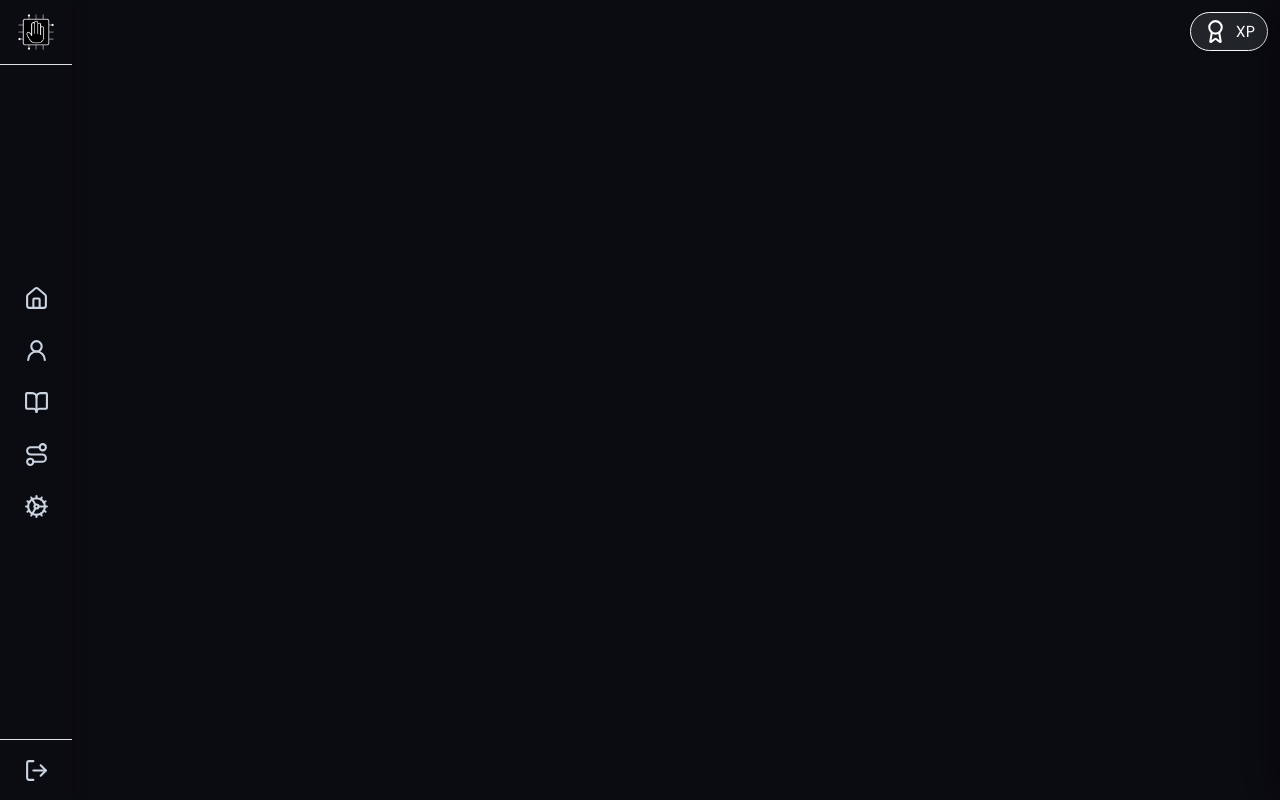
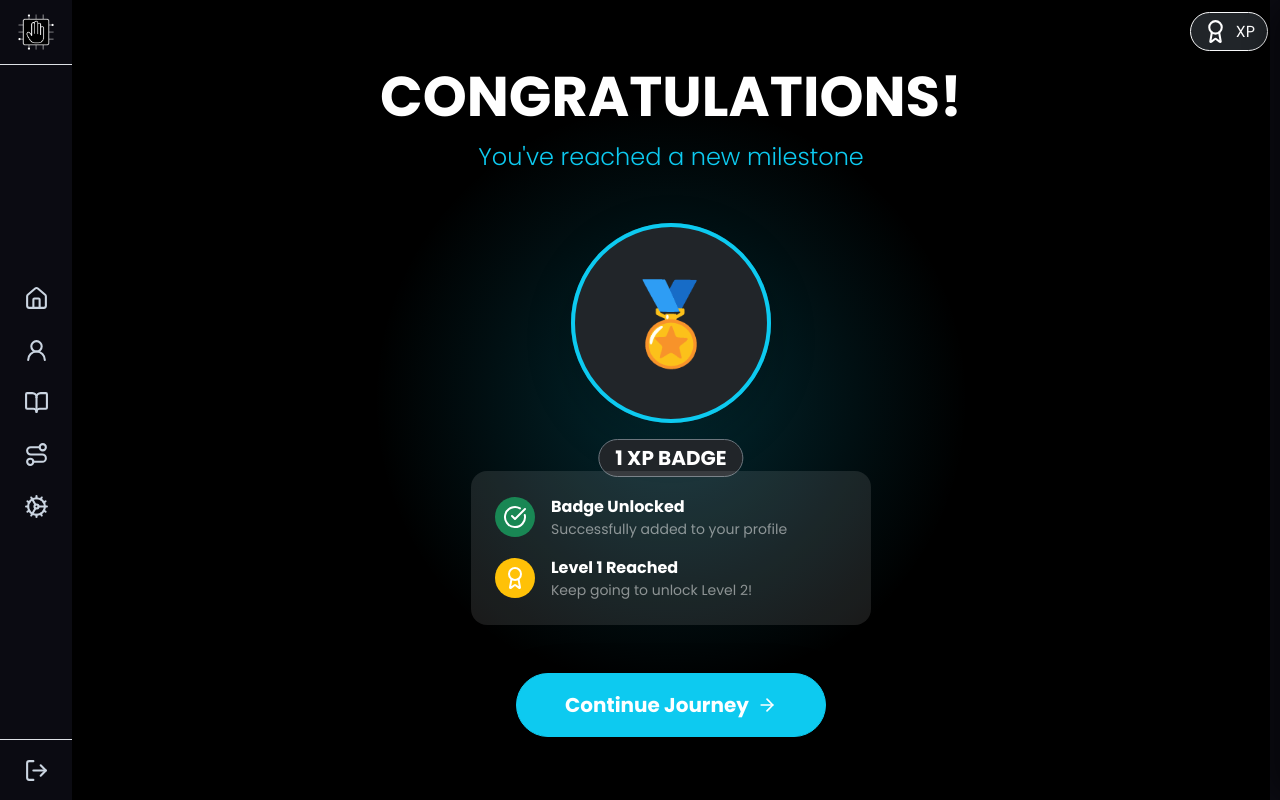
Before and after one commit to SandalCodez/OpenHand, a React (Vite) app in the folder frontend/: page /dashboard/claim-badge/1 in a window 1280 px wide. Built offline with nearby package versions, Linux system fonts and the light colour scheme.

Commit message:
added achivements

```diff
--- a/frontend/src/App.tsx
+++ b/frontend/src/App.tsx
@@ -19,6 +19,7 @@ import UniqueClassPage from "./app/pages/dashboard/UniqueClassPage";
 import AllClassesPage from "./app/pages/dashboard/AllClassesPage";
 import AvatarSelectionPage from "./app/pages/onboarding/AvatarSelectionPage";
 import TitleSelectionPage from "./app/pages/onboarding/TitleSelectionPage";
+import ClaimBadgePage from "./app/pages/dashboard/ClaimBadgePage";
 
 export default function App() {
   const location = useLocation();
@@ -73,6 +74,7 @@ export default function App() {
           <Route path="UniqueClass/:id" element={<UniqueClassPage />} />
           <Route path="allClasses" element={<AllClassesPage />} />
           <Route path="roadmap" element={<RoadmapPage />} />
+          <Route path="claim-badge/:xp" element={<ClaimBadgePage />} />
         </Route>
       </Routes>
     </div>
--- /dev/null
+++ b/frontend/src/app/pages/dashboard/ClaimBadgePage.tsx
@@ -0,0 +1,82 @@
+import React, { useEffect, useState } from "react";
+import { useParams, useNavigate } from "react-router-dom";
+import { Award, CheckCircle, ArrowRight } from "lucide-react";
+import { BADGES, getBadgeByXP } from "../../../assets/badges";
+
+export default function ClaimBadgePage() {
+    const { xp } = useParams();
+    const navigate = useNavigate();
+    const [showContent, setShowContent] = useState(false);
+
+    useEffect(() => {
+        // Trigger entrance animation
+        setShowContent(true);
+    }, []);
+
+    const xpVal = xp ? parseInt(xp) : 0;
+    const badge = getBadgeByXP(xpVal);
+
+    return (
+        <div className="container-fluid bg-black min-vh-100 d-flex flex-column align-items-center justify-content-center p-4 position-relative overflow-hidden">
+
+            {/* Background Glow */}
+            <div className="position-absolute top-50 start-50 translate-middle rounded-circle"
+                style={{ width: '600px', height: '600px', background: 'radial-gradient(circle, rgba(13,202,240,0.2) 0%, rgba(0,0,0,0) 70%)', zIndex: 0 }}></div>
+
+            <div className={`text-center position-relative z-1 transition-all duration-1000 ${showContent ? 'opacity-100 transform-none' : 'opacity-0 translate-y-10'}`}>
+
+                {/* Header */}
+                <h1 className="display-4 fw-bold text-white mb-2">CONGRATULATIONS!</h1>
+                <p className="text-info fs-4 fw-light mb-5">You've reached a new milestone</p>
+
+                {/* Badge Display */}
+                <div className="mb-5 position-relative d-inline-block">
+                    <div className="position-absolute top-50 start-50 translate-middle w-100 h-100 bg-info rounded-circle blur-xl opacity-50 animate-pulse"></div>
+                    <div className="bg-dark border border-4 border-info rounded-circle d-flex align-items-center justify-content-center shadow-lg position-relative overflow-hidden"
+                        style={{ width: '200px', height: '200px' }}>
+                        {badge?.imageUrl ? (
+                            <img src={badge.imageUrl} alt={badge.title} className="w-100 h-100 object-fit-cover" />
+                        ) : (
+                            <span style={{ fontSize: '80px' }}>🏅</span>
+                        )}
+                    </div>
+
+                    <div className="position-absolute top-100 start-50 translate-middle-x mt-3 badge bg-dark text-white border border-secondary px-3 py-2 rounded-pill fs-5">
+                        {badge?.title || `${xp} XP BADGE`}
+                    </div>
+                </div>
+
+                {/* Info */}
+                <div className="card bg-white bg-opacity-10 border-0 rounded-4 p-4 max-w-md mx-auto mb-5 backdrop-blur-sm" style={{ maxWidth: '400px' }}>
+                    <div className="d-flex align-items-center gap-3 mb-3">
+                        <div className="bg-success rounded-circle p-2 d-flex align-items-center justify-content-center">
+                            <CheckCircle size={24} className="text-white" />
+                        </div>
+                        <div className="text-start">
+                            <div className="text-white fw-bold">Badge Unlocked</div>
+                            <div className="text-white-50 small">Successfully added to your profile</div>
+                        </div>
+                    </div>
+                    <div className="d-flex align-items-center gap-3">
+                        <div className="bg-warning rounded-circle p-2 d-flex align-items-center justify-content-center">
+                            <Award size={24} className="text-white" />
+                        </div>
+                        <div className="text-start">
+                            <div className="text-white fw-bold">Level {badge ? badge.xp / 50 : 1} Reached</div>
+                            <div className="text-white-50 small">Keep going to unlock Level {(badge ? badge.xp / 50 : 1) + 1}!</div>
+                        </div>
+                    </div>
+                </div>
+
+                {/* Action Button */}
+                <button
+                    onClick={() => navigate('/dashboard/roadmap')}
+                    className="btn btn-lg btn-info text-white rounded-pill px-5 py-3 fw-bold d-inline-flex align-items-center gap-2 hover-scale shadow-lg"
+                >
+                    Continue Journey <ArrowRight size={20} />
+                </button>
+
+            </div>
+        </div>
+    );
+}
--- /dev/null
+++ b/frontend/src/assets/badges.ts
@@ -0,0 +1,91 @@
+export interface Badge {
+
+    id: string;
+    xp: number;
+    title: string;
+    imageUrl?: string; // Optional URL for Firebase Storage image
+}
+
+export const BADGES: Badge[] = [
+    {
+        id: "badge-50",
+        xp: 50,
+        title: "50 XP Badge",
+        imageUrl: "https://firebasestorage.googleapis.com/v0/b/csc490-capstone.firebasestorage.app/o/b10.png?alt=media&token=273f79bd-32f7-4966-aaa1-f8d8711baea2"
+    },
+    {
+        id: "badge-100",
+        xp: 100,
+        title: "100 XP Badge",
+        imageUrl: "https://firebasestorage.googleapis.com/v0/b/csc490-capstone.firebasestorage.app/o/b12.png?alt=media&token=957aab3b-6ef5-42bc-842c-441cf898b840"
+    },
+    {
+        id: "badge-150",
+        xp: 150,
+        title: "150 XP Badge",
+        imageUrl: "https://firebasestorage.googleapis.com/v0/b/csc490-capstone.firebasestorage.app/o/b11.png?alt=media&token=8357fcf9-c4fa-4ca0-b7bd-934b25acba25"
+    },
+    {
+        id: "badge-200",
+        xp: 200,
+        title: "200 XP Badge",
+        imageUrl: "https://firebasestorage.googleapis.com/v0/b/csc490-capstone.firebasestorage.app/o/b19.png?alt=media&token=8b274c38-bef3-41cd-b32a-bd860cb3ec4e"
+    },
+    {
+        id: "badge-250",
+        xp: 250,
+        title: "250 XP Badge",
+        imageUrl: "https://firebasestorage.googleapis.com/v0/b/csc490-capstone.firebasestorage.app/o/b9.png?alt=media&token=0c1734f5-3250-4bdf-a292-99250bf0d395"
+    },
+    {
+        id: "badge-300",
+        xp: 300,
+        title: "300 XP Badge",
+        imageUrl: "https://firebasestorage.googleapis.com/v0/b/csc490-capstone.firebasestorage.app/o/b8.png?alt=media&token=885cfdcd-c3fa-4034-8f3a-96d72f8a422c"
+    },
+    {
+        id: "badge-350",
+        xp: 350,
+        title: "350 XP Badge",
+        imageUrl: "https://firebasestorage.googleapis.com/v0/b/csc490-capstone.firebasestorage.app/o/b2.png?alt=media&token=7fa99d6f-80cb-4ff3-be9f-3718711e8689"
+    },
+    {
+        id: "badge-400",
+        xp: 400,
+        title: "400 XP Badge",
+        imageUrl: "https://firebasestorage.googleapis.com/v0/b/csc490-capstone.firebasestorage.app/o/b21.png?alt=media&token=67d34edc-c911-4f29-a911-43652102ac18"
+    },
+    {
+        id: "badge-450",
+        xp: 450,
+        title: "450 XP Badge",
+        imageUrl: "https://firebasestorage.googleapis.com/v0/b/csc490-capstone.firebasestorage.app/o/b21.png?alt=media&token=67d34edc-c911-4f29-a911-43652102ac18"
+    },
+    {
+        id: "badge-500",
+        xp: 500,
+        title: "500 XP Badge",
+        imageUrl: "https://firebasestorage.googleapis.com/v0/b/csc490-capstone.firebasestorage.app/o/handyBalckRaw.png?alt=media&token=817fe28e-752d-4680-8430-7c541901f8d7"
+    },
+    {
+        id: "badge-550",
+        xp: 550,
+        title: "550 XP Badge",
+        imageUrl: "https://firebasestorage.googleapis.com/v0/b/csc490-capstone.firebasestorage.app/o/b17.png?alt=media&token=242bc42e-6b90-4167-9b23-c576062f95a4"
+    },
+    {
+        id: "badge-600",
+        xp: 600,
+        title: "600 XP Badge",
+        imageUrl: "https://firebasestorage.googleapis.com/v0/b/csc490-capstone.firebasestorage.app/o/b22.png?alt=media&token=69253778-0717-4514-838c-9a39fd19ee96"
+    },
+    {
+        id: "badge-650",
+        xp: 650,
+        title: "650 XP Badge",
+        imageUrl: "https://firebasestorage.googleapis.com/v0/b/csc490-capstone.firebasestorage.app/o/b20.png?alt=media&token=88c450b1-5a09-4ffb-9408-65ec22dd00f8"
+    }
+];
+
+export const getBadgeByXP = (xp: number) => BADGES.find(b => b.xp === xp);
+export const getNextBadge = (currentXP: number) => BADGES.find(b => b.xp > currentXP);
--- a/frontend/src/components/grid/LeftDashboard.tsx
+++ b/frontend/src/components/grid/LeftDashboard.tsx
@@ -4,6 +4,7 @@ import { useEffect, useState } from "react";
 import { useNavigate } from "react-router-dom";
 import { UserManager, type UserStats } from "../../services/UserManager";
 import type { User } from "../../assets/user";
+import { getNextBadge } from "../../assets/badges";
 
 // Shared card wrapper
 function CardShell({
@@ -133,11 +134,8 @@ function RoadmapCard({ user }: { user: User | null }) {
   const xp = user?.xp ?? 0;
   const increment = 50;
 
-  // Calculate next milestone
-  // If xp is 0, next is 50.
-  // If xp is 49, next is 50.
-  // If xp is 50, next is 100.
-  const nextMilestone = Math.floor(xp / increment) * increment + increment;
+  const nextBadge = getNextBadge(xp);
+  const nextMilestone = nextBadge?.xp ?? (Math.floor(xp / increment) * increment + increment);
   const prevMilestone = nextMilestone - increment;
   const currentProgress = xp - prevMilestone;
   const percent = Math.min(Math.max((currentProgress / increment) * 100, 0), 100);
@@ -146,7 +144,13 @@ function RoadmapCard({ user }: { user: User | null }) {
     <CardShell className="roadmap-card bento-full text-secondary cursor-pointer hover:border-primary/50" onClick={() => navigate('/dashboard/roadmap')}>
       <div className="d-flex justify-content-between align-items-center mb-2">
         <div className="d-flex align-items-center gap-2">
-          <Route size={18} color="white" />
+          {nextBadge?.imageUrl ? (
+            <div className="rounded-circle overflow-hidden border border-secondary" style={{ width: '24px', height: '24px' }}>
+              <img src={nextBadge.imageUrl} alt="Next Badge" className="w-100 h-100 object-fit-cover" />
+            </div>
+          ) : (
+            <Route size={18} color="white" />
+          )}
           <span className="fw-semibold small text-uppercase tracking-tight">
             Next Stop
           </span>
--- a/frontend/src/components/roadmap/RoadMap.tsx
+++ b/frontend/src/components/roadmap/RoadMap.tsx
@@ -123,7 +123,7 @@ export default function RoadMapStair({ lessons, currentIndex, userXP, compact =
                     zIndex: 1
                   }}
                   disabled={disabled}
-                  onClick={() => !disabled && nav(`/dashboard/actionHome`)}
+                  onClick={() => !disabled && nav(`/dashboard/claim-badge/${l.xpNeeded}`)}
                   onMouseEnter={() => setHoverId(l.id)}
                   onMouseLeave={() => setHoverId(id => (id === l.id ? null : id))}
                   title={l.title}
```
Also changed, not shown: frontend/src/app/pages/dashboard/ProfilePage.tsx (+15 -10 lines).
